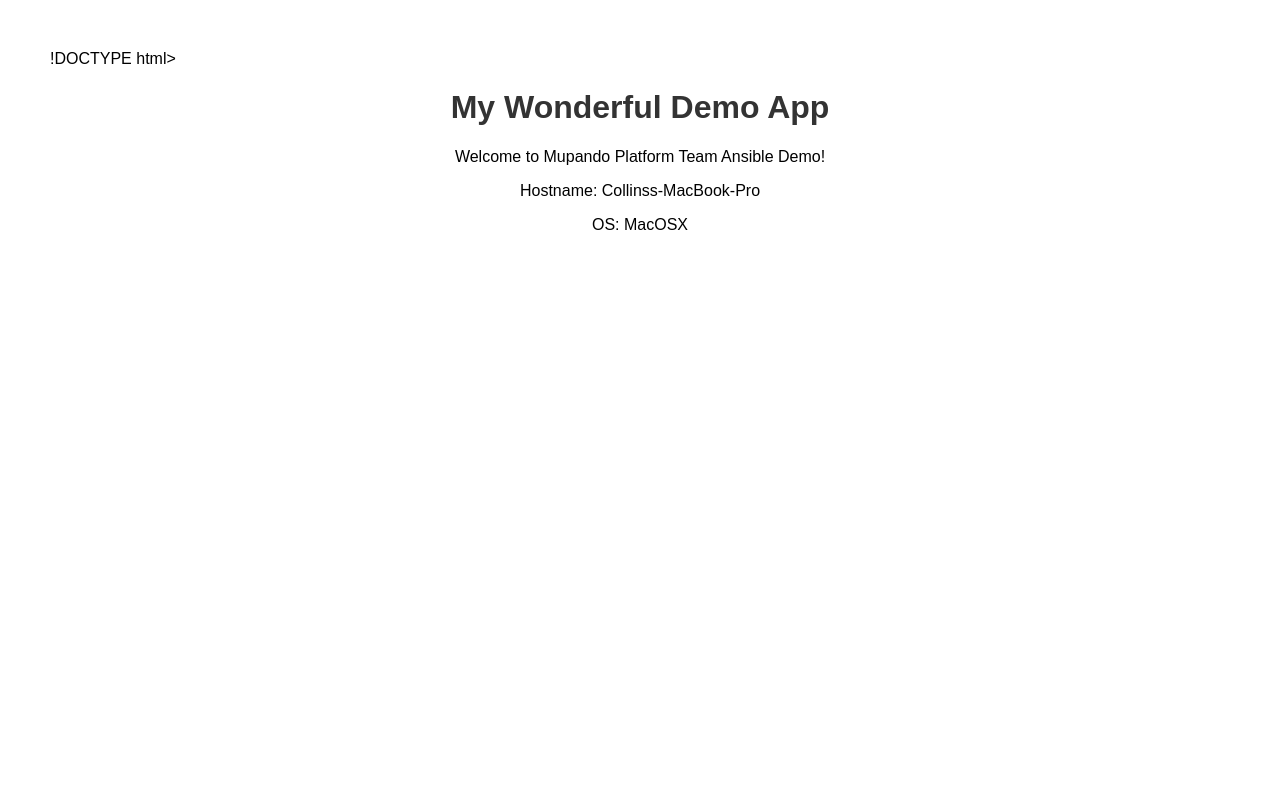
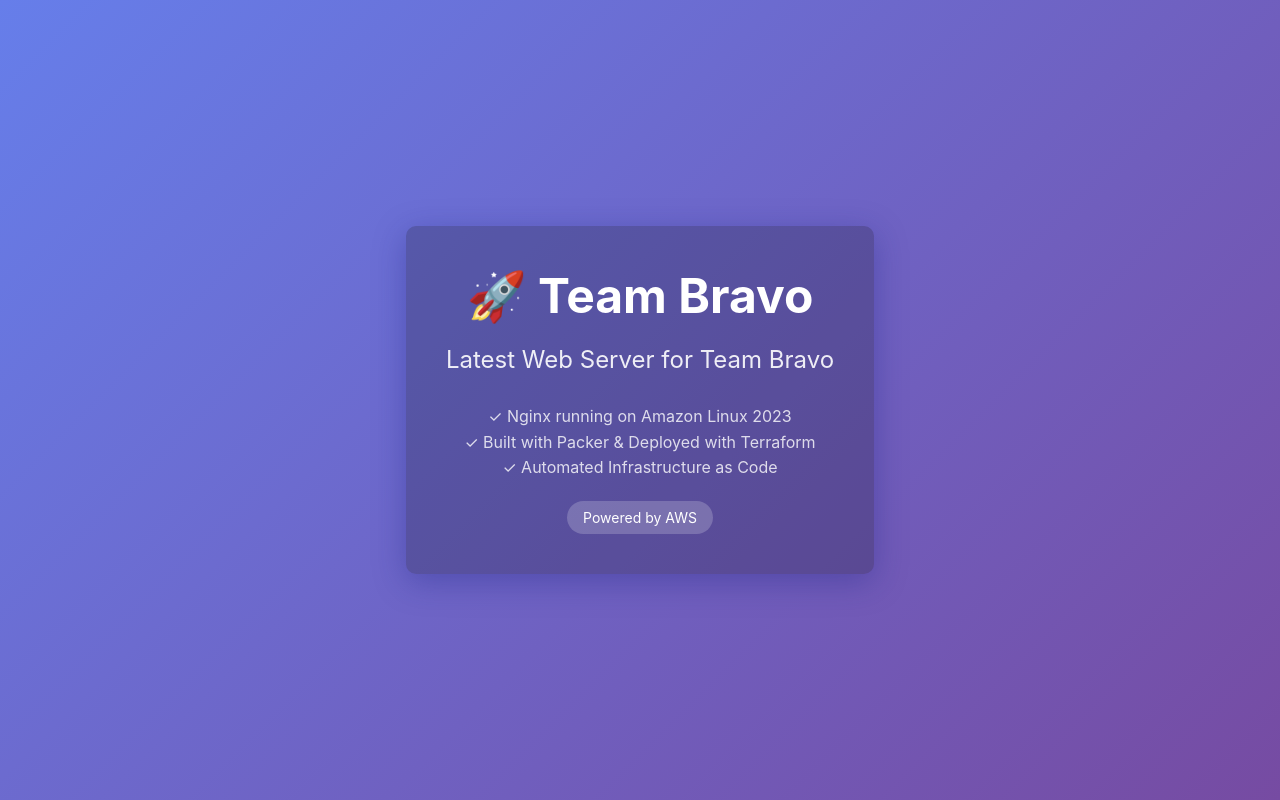
Before and after one commit to collinsefe/ec2-nginx-ansible, a plain HTML site: page index.html in a window 1280 px wide. Drawn offline with Linux system fonts and the light colour scheme.

```diff
--- a/index.html
+++ b/index.html
@@ -1,17 +1,67 @@
-!DOCTYPE html>
-<html>
+<!DOCTYPE html>
+<html lang="en">
 <head>
-    <title>Demo App</title>
-    <style>
-        body { font-family: Arial, sans-serif; margin: 50px; }
-        .container { text-align: center; }
-        h1 { color: #333; }
-    </style>
+  <meta charset="UTF-8">
+  <meta name="viewport" content="width=device-width, initial-scale=1.0">
+  <title>Team Bravo - Latest Web Server</title>
+  <style>
+    * {
+      margin: 0;
+      padding: 0;
+      box-sizing: border-box;
+    }
+    body {
+      font-family: -apple-system, BlinkMacSystemFont, 'Segoe UI', Roboto, Oxygen, Ubuntu, Cantarell, sans-serif;
+      background: linear-gradient(135deg, #667eea 0%, #764ba2 100%);
+      min-height: 100vh;
+      display: flex;
+      align-items: center;
+      justify-content: center;
+    }
+    .container {
+      text-align: center;
+      color: white;
+      padding: 40px;
+      background: rgba(0, 0, 0, 0.2);
+      border-radius: 10px;
+      box-shadow: 0 8px 32px 0 rgba(31, 38, 135, 0.37);
+    }
+    h1 {
+      font-size: 48px;
+      margin-bottom: 20px;
+      font-weight: 700;
+    }
+    .subtitle {
+      font-size: 24px;
+      margin-bottom: 30px;
+      opacity: 0.9;
+    }
+    .info {
+      margin-top: 30px;
+      font-size: 16px;
+      opacity: 0.8;
+      line-height: 1.6;
+    }
+    .badge {
+      display: inline-block;
+      background: rgba(255, 255, 255, 0.2);
+      padding: 8px 16px;
+      border-radius: 20px;
+      margin-top: 20px;
+      font-size: 14px;
+    }
+  </style>
 </head>
 <body>
-    <div class="container">
-        <h1>My Wonderful Demo App</h1>
-        <p>Welcome to Mupando Platform Team Ansible Demo!</p>
-        <p>Hostname: Collinss-MacBook-Pro</p>
-        <p>OS: MacOSX</p>
+  <div class="container">
+    <h1>🚀 Team Bravo</h1>
+    <div class="subtitle">Latest Web Server for Team Bravo</div>
+    <div class="info">
+      <p>✓ Nginx running on Amazon Linux 2023</p>
+      <p>✓ Built with Packer & Deployed with Terraform</p>
+      <p>✓ Automated Infrastructure as Code</p>
     </div>
+    <div class="badge">Powered by AWS</div>
+  </div>
+</body>
+</html>
```
